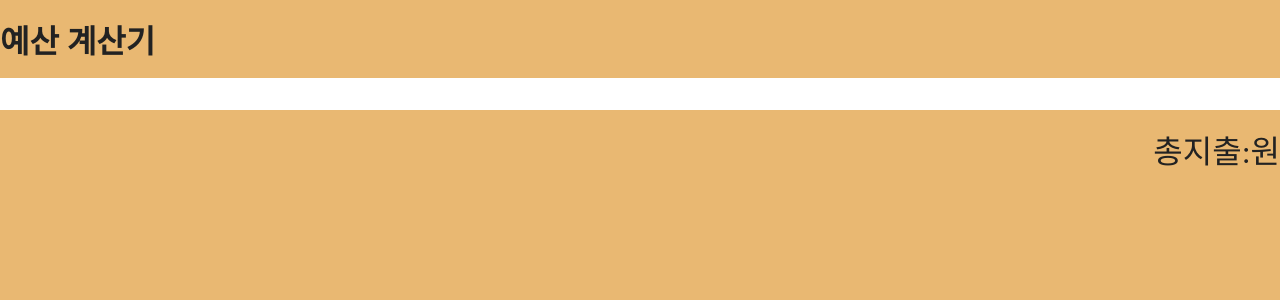
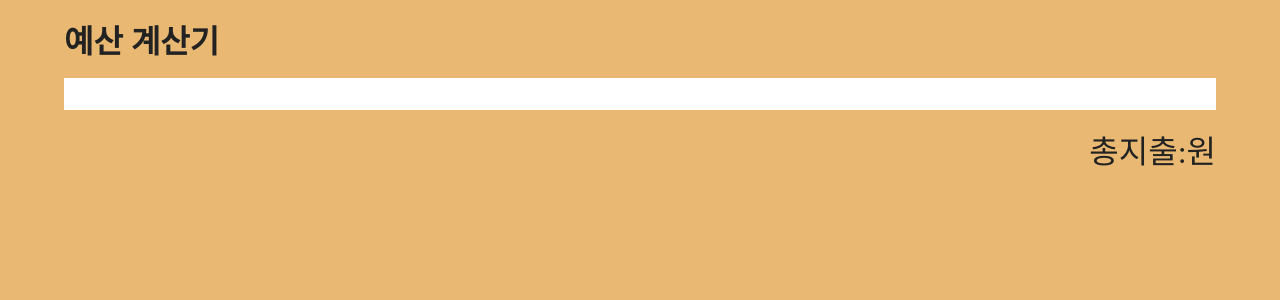
Before and after one commit to YongHyunKing/-, a React (Create React App) app: page / in a window 1280 px wide. Shown: the top 300 px of the page. Built offline with nearby package versions, Linux system fonts and the light colour scheme.

Commit message:
feat: add main-container style

```diff
--- /dev/null
+++ b/src/App.css
@@ -0,0 +1,5 @@
+.main-container{
+  margin: 0 auto;
+  max-width: 1280;
+  width: 90%;
+}
--- a/src/App.js
+++ b/src/App.js
@@ -1,4 +1,5 @@
 import { Component } from "react";
+import "./App.css";
 
 class App extends Component {
   render() {
```
